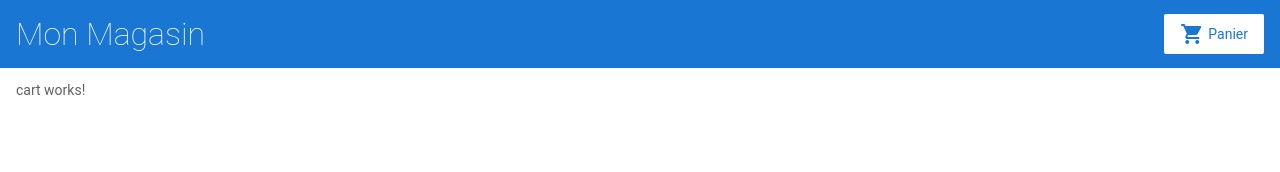
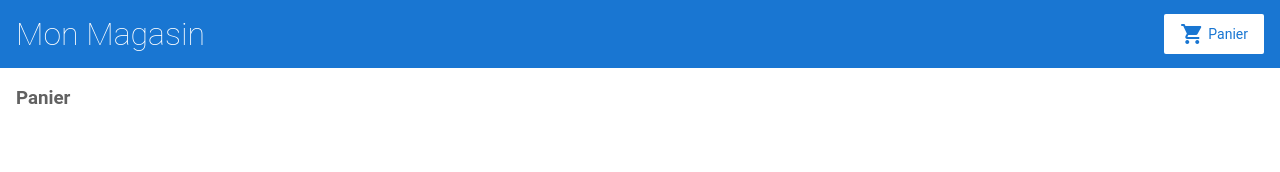
Before and after one commit to thomasrequier82/angular-rbxauq, an Angular app: page /cart in a window 1280 px wide. Shown: the top 172 px of the page. Built offline with nearby package versions, Linux system fonts and the light colour scheme.

Commit message:
2 files modified

```diff
--- a/src/app/cart/cart.component.html
+++ b/src/app/cart/cart.component.html
@@ -1 +1,6 @@
-<p>cart works!</p>
+<h3>Panier</h3>
+
+<div class="cart-item" *ngFor="let item of items">
+  <span>{{ item.name }}</span>
+  <span>{{ item.price | currency }}</span>
+</div>
--- a/src/app/cart/cart.component.ts
+++ b/src/app/cart/cart.component.ts
@@ -8,6 +8,8 @@
 })
 export class CartComponent implements OnInit {
 
+  items = this.cartService.getItems();
+
   constructor(
     private cartService: CartService
   ) { }
```
